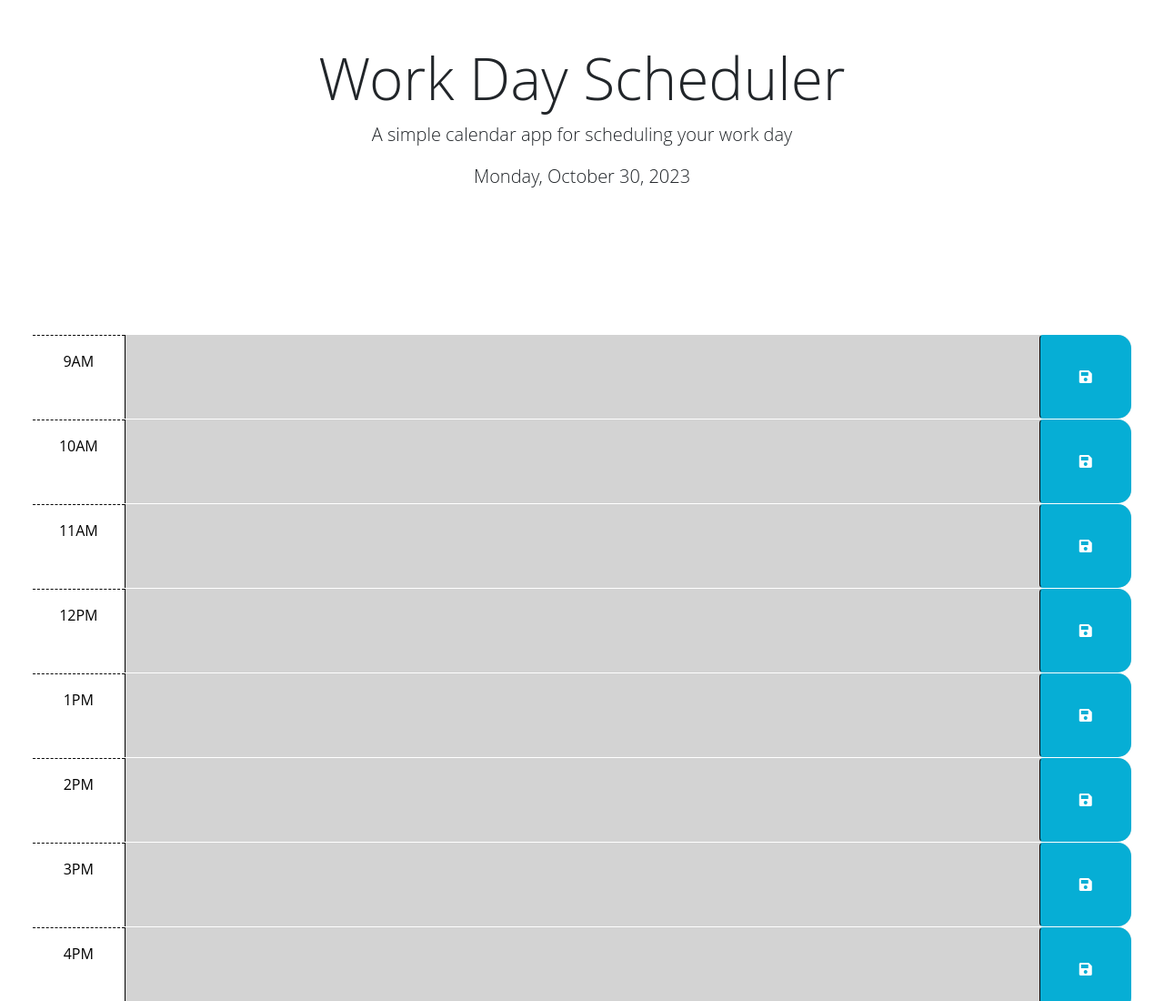
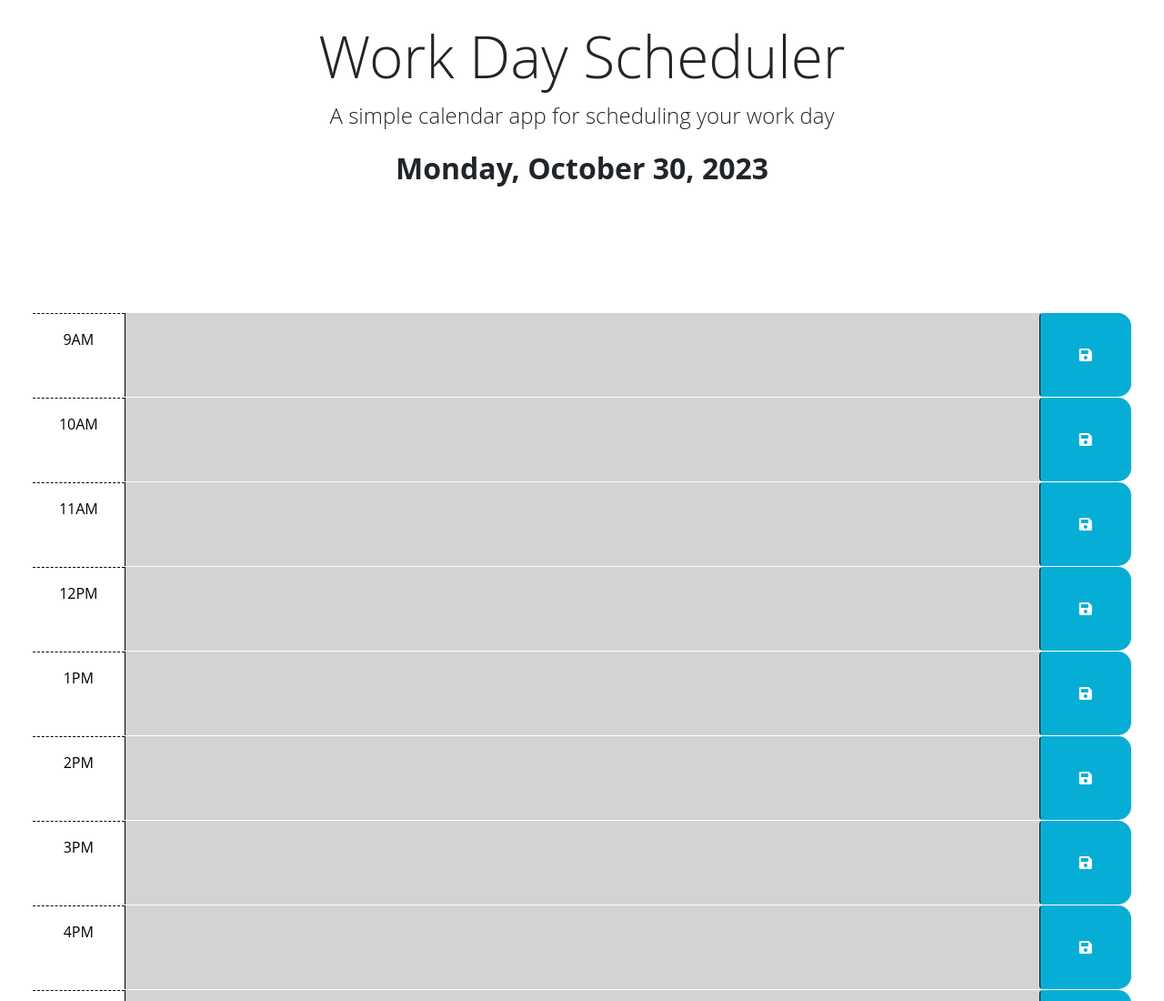
Before and after one commit to hwoolford/work-day-scheduler, a plain HTML site: page index.html in a window 1280 px wide. Shown: the top 1100 px of the page at 91% size. Drawn offline with nearby package versions, Linux system fonts and the light colour scheme.

Commit message:
added some styling to the header

```diff
--- a/index.html
+++ b/index.html
@@ -25,10 +25,10 @@
   </head>
 
   <body>
-    <header class="p-5 mb-1 text-center">
+    <header class="p-4 mb-1 text-center">
       <h1 class="display-3">Work Day Scheduler</h1>
-      <p class="lead">A simple calendar app for scheduling your work day</p>
-      <p id="currentDay" class="lead"></p>
+      <p class="lead" style="font-size: 1.5em;">A simple calendar app for scheduling your work day</p>
+      <p id="currentDay" class="lead fw-bold" style="font-size: 2em;"></p>
     </header>
 
     <div id="alert" class="alert alert-success" role="alert">
```
Also changed, not shown: assets/css/style.css (line endings or trailing spaces).
